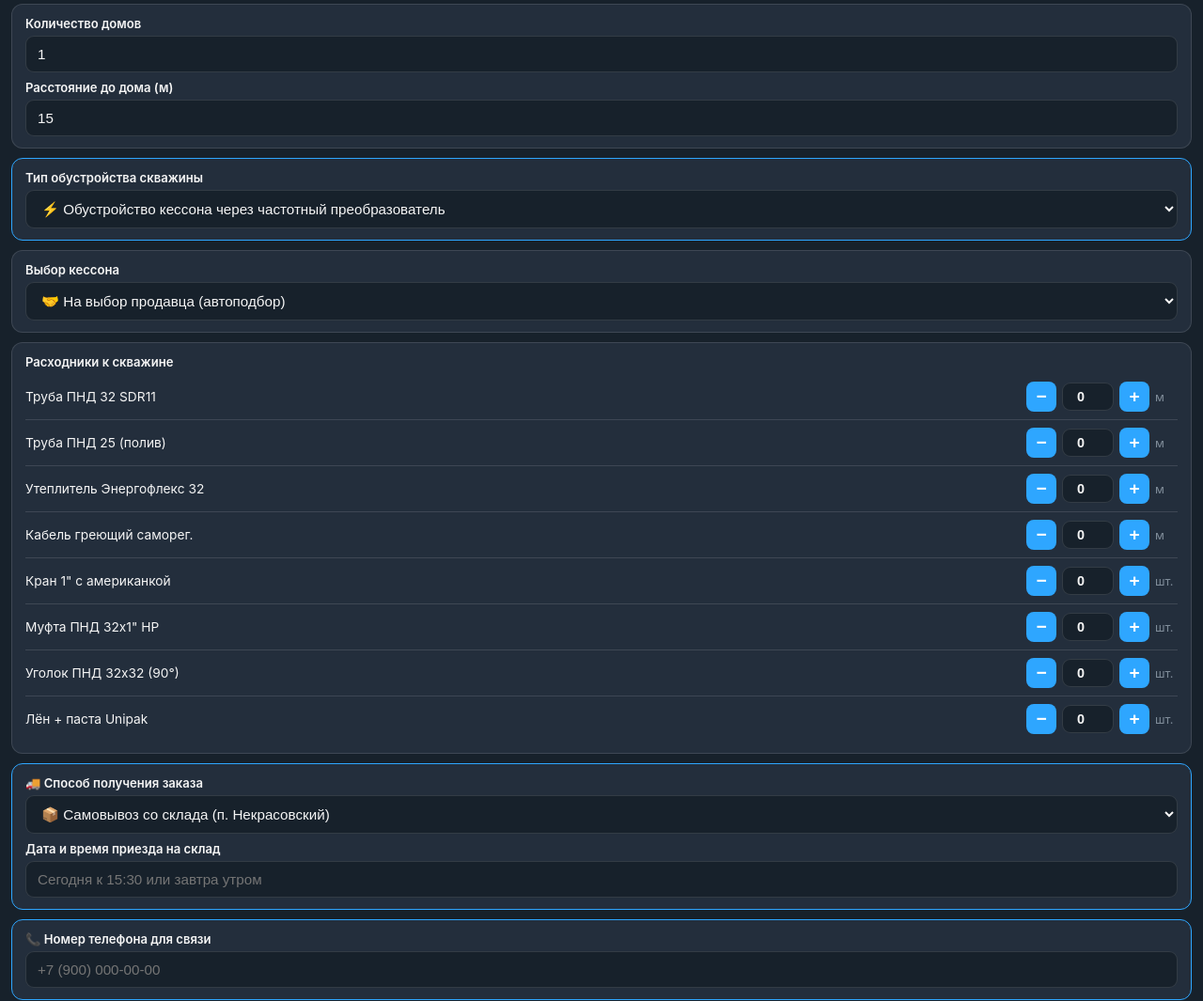
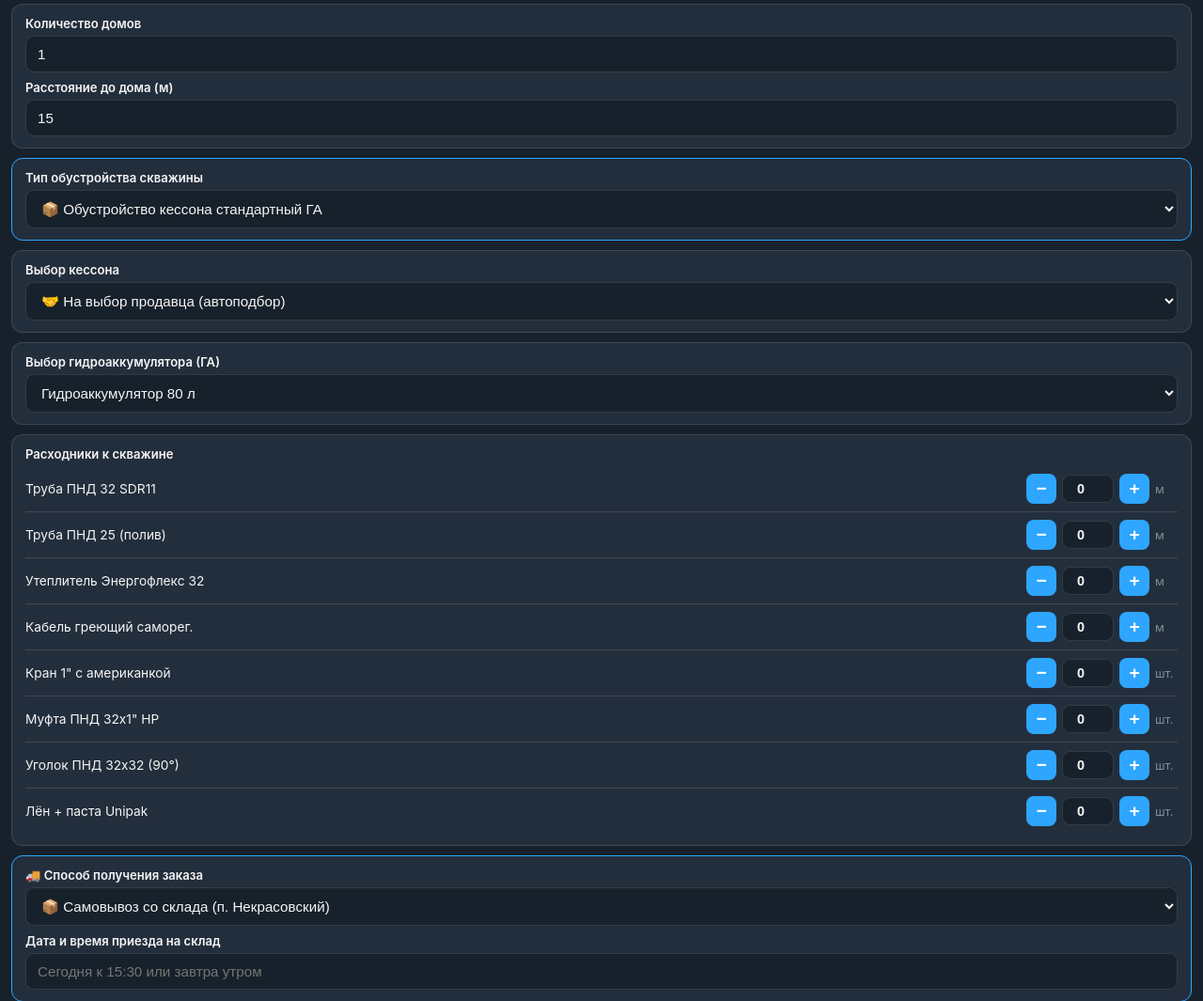
Before and after one commit to alexeimachnev-alt/mishka-kesson-app, a Flask app: page /app in a window 1280 px wide. Shown: the part 338-1403 px from the top of the page at 94% size. Run offline with Flask 3, Linux system fonts and the light colour scheme; parts of the project's set-up code (start-up, migrations or seed data) failed here and were passed over; some libraries are stand-ins or nearby versions.

Commit message:
Update app.html

```diff
--- a/templates/app.html
+++ b/templates/app.html
@@ -123,8 +123,8 @@
     <div class="card highlight-card">
       <label id="lblWellEquipType">Тип обустройства скважины</label>
       <select id="wellEquipType" onchange="toggleWellEquipFields()">
-        <option value="kesson_vfd" id="optEquipVfd" selected>⚡ Обустройство кессона через частотный преобразователь</option>
-        <option value="kesson_ga" id="optEquipGa">📦 Обустройство кессона стандартный ГА</option>
+        <option value="kesson_vfd" id="optEquipVfd">⚡ Обустройство кессона через частотный преобразователь</option>
+        <option value="kesson_ga" id="optEquipGa" selected>📦 Обустройство кессона стандартный ГА</option>
         <option value="adapter" id="optEquipAdapter">🔩 Обустройство через скважинный адаптер</option>
       </select>
     </div>
@@ -142,13 +142,17 @@
       </select>
     </div>
 
-    <!-- ВЫБОР ГИДРОБАКА (только для стандартного ГА) -->
-    <div class="card" id="boxHydrotankSelect" style="display: none;">
+    <!-- ВЫБОР ГИДРОБАКА (отображается для стандартного ГА и адаптера) -->
+    <div class="card" id="boxHydrotankSelect">
       <label id="lblHydrotank">Выбор гидроаккумулятора (ГА)</label>
       <select id="hydrotankSelect">
         <option value="auto" id="optHydroAuto">🤝 Автоподбор по числу домов</option>
-        <option value="tank_80">Гидроаккумулятор 80–100 л</option>
-        <option value="tank_150">Гидроаккумулятор 150–200 л</option>
+        <option value="tank_50">Гидроаккумулятор 50 л</option>
+        <option value="tank_80" selected>Гидроаккумулятор 80 л</option>
+        <option value="tank_100">Гидроаккумулятор 100 л</option>
+        <option value="tank_150">Гидроаккумулятор 150 л</option>
+        <option value="tank_200">Гидроаккумулятор 200 л</option>
+        <option value="tank_300">Гидроаккумулятор 300 л</option>
       </select>
     </div>
 
@@ -773,7 +777,7 @@
         boxKesson.style.display = (equipType === 'adapter') ? 'none' : 'block';
       }
       if (boxHydro) {
-        boxHydro.style.display = (equipType === 'kesson_ga') ? 'block' : 'none';
+        boxHydro.style.display = (equipType === 'kesson_ga' || equipType === 'adapter') ? 'block' : 'none';
       }
     }
 
```
